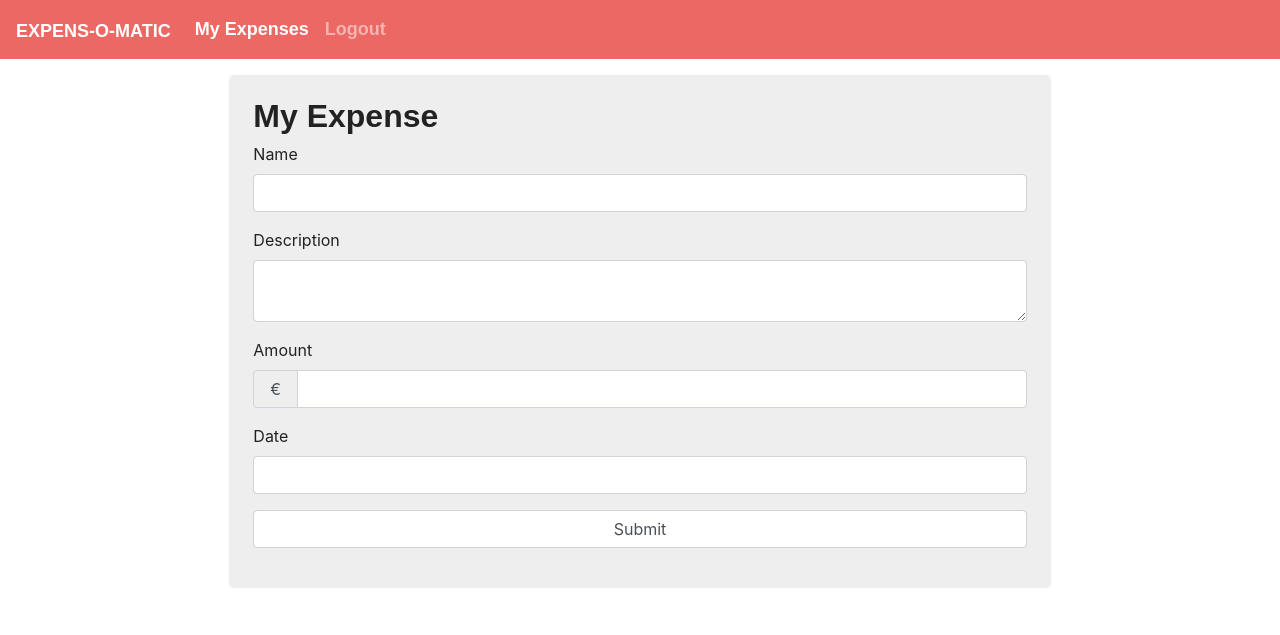
After one commit to carroarmato0/expens-o-matic, a Symfony app: template templates/expenses/edit.html.twig in a window 1280 px wide. The commit adds this page. Shown: the top 635 px of the page. Run offline with Twig, Linux system fonts and the light colour scheme; the template is opened without the code that fills it, so the values that code supplies are empty; form fields are guessed from the names that the template uses; some libraries are stand-ins or nearby versions; some web fonts are replaced.

Commit message:
Allow Editing of Expenses
Signed-off-by: Christophe Vanlancker <carroarmato0@inuits.eu>

```diff
--- /dev/null
+++ b/templates/expenses/edit.html.twig
@@ -0,0 +1,57 @@
+{% extends 'base.html.twig' %}
+
+{% block stylesheets %}
+  <link rel="stylesheet" href="https://cdnjs.cloudflare.com/ajax/libs/bootstrap-datepicker/1.9.0/css/bootstrap-datepicker.css">
+{% endblock %}
+
+{% block javascripts %}
+  <script src="https://cdnjs.cloudflare.com/ajax/libs/bootstrap-datepicker/1.9.0/js/bootstrap-datepicker.min.js" crossorigin="anonymous"></script>
+  <script src="/js/main.js"></script>
+  <script>
+    $('.js-datepicker').datepicker({
+      format: 'dd/mm/yyyy'
+    });
+  </script>
+{% endblock %}
+
+{% block body %}
+  <div class="row">
+    <div class="col-xl-8 container-fluid p-3">
+      <div class="jumbotron p-4">
+        {{ form_start(expenseForm) }}
+        <h2>My Expense</h2>
+        <div class="form-group">
+          {{ form_row(expenseForm.name) }}
+        </div>
+        <div class="form-group">
+          {{ form_row(expenseForm.description) }}
+        </div>
+        <div class="form-group">
+          {{ form_label(expenseForm.amount) }}
+          <div class="input-group">
+            <div class="input-group-prepend">
+              <span class="input-group-text">&euro;</span>
+            </div>
+            {% if expenseForm.amount.vars.errors|length > 0 %}
+              {{ form_widget(expenseForm.amount, {'attr': {'class': 'form-control is-invalid'}}) }}
+            {% else %}
+              {{ form_widget(expenseForm.amount) }}
+            {% endif %}
+          </div>
+        </div>
+        <div class="form-group">
+          {{ form_row(expenseForm.date) }}
+        </div>
+        {#
+        <div class="form-group">
+          {{ form_label(expenseForm.expenseItems) }}
+          {{ form_widget(expenseForm.expenseItems) }}
+          <small id="expense_form_expenseItems_help" class="form-text text-muted">{{ form_help(expenseForm.expenseItems) }}</small>
+        </div>
+        #}
+        {{ form_row(expenseForm.submit) }}
+        {{ form_end(expenseForm) }}
+      </div>
+    </div>
+  </div>
+{% endblock %}
```
Also changed, not shown: src/Controller/ExpenseController.php (+40 -2 lines), templates/expenses/show.html.twig (+21 -9 lines), README.md.
